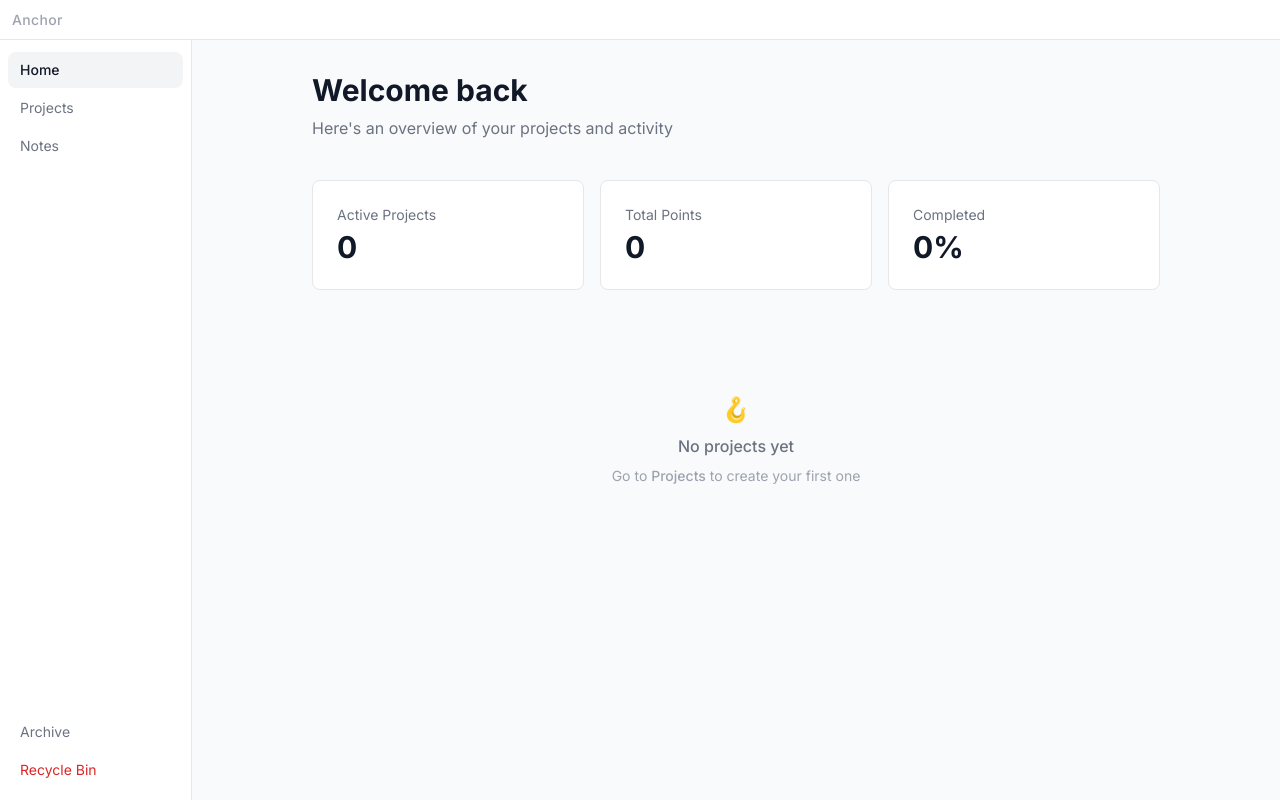
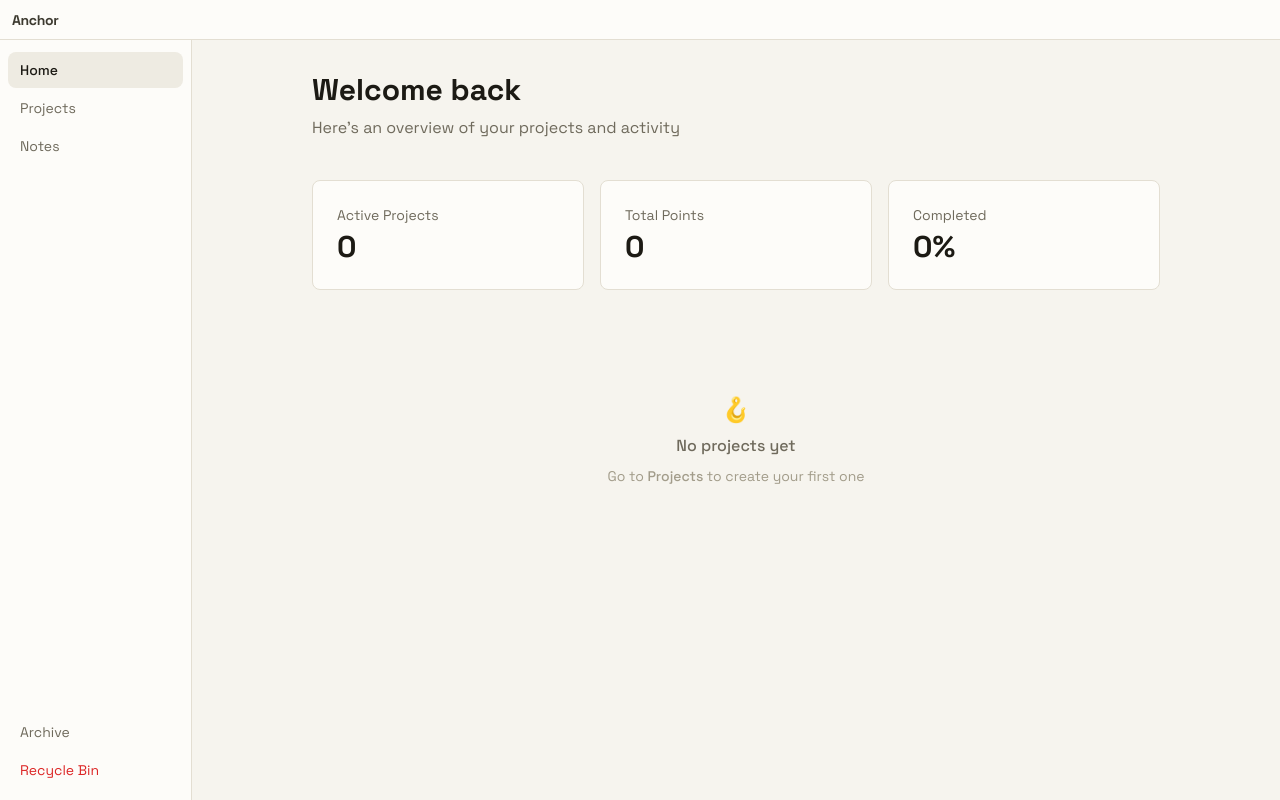
Before and after one commit to rileyheasley/anchor, a React (Vite) app: page / in a window 1280 px wide. Built offline with nearby package versions, Linux system fonts and the light colour scheme.

Commit message:
typography

```diff
--- a/package.json
+++ b/package.json
@@ -10,7 +10,7 @@
     "preview": "vite preview"
   },
   "dependencies": {
-    "@fontsource-variable/inter": "^5.3.0",
+    "@fontsource-variable/space-grotesk": "^5.3.0",
     "@tiptap/extension-placeholder": "^3.30.5",
     "@tiptap/extension-task-item": "^3.30.5",
     "@tiptap/extension-task-list": "^3.30.5",
--- a/src/components/TitleBar.tsx
+++ b/src/components/TitleBar.tsx
@@ -12,7 +12,7 @@ export default function TitleBar() {
       {/* Mac: leave space for traffic lights (approx 72px) */}
       {isMac && <div className="w-[72px] shrink-0" />}
 
-      <span className="text-sm font-medium text-ink-faint tracking-wide px-3">Anchor</span>
+      <span className="text-sm font-bold text-ink-secondary tracking-tight px-3">Anchor</span>
     </div>
   )
 }
--- a/src/index.css
+++ b/src/index.css
@@ -1,4 +1,4 @@
-@import "@fontsource-variable/inter";
+@import "@fontsource-variable/space-grotesk";
 @import "tailwindcss";
 @import "./theme.css";
 
@@ -9,7 +9,7 @@
 body {
   margin: 0;
   min-height: 100vh;
-  font-family: 'Inter Variable', 'Inter', system-ui, sans-serif;
+  font-family: 'Space Grotesk Variable', 'Space Grotesk', system-ui, sans-serif;
   -webkit-font-smoothing: antialiased;
   -moz-osx-font-smoothing: grayscale;
   text-rendering: optimizeLegibility;
@@ -110,14 +110,15 @@ input, textarea, [contenteditable] {
 
 .markdown-editor .ProseMirror code {
   background: var(--color-surface-muted);
+  color: var(--color-ink-secondary);
   border-radius: 4px;
   padding: 0.1rem 0.3rem;
   font-size: 0.85em;
 }
 
 .markdown-editor .ProseMirror pre {
-  background: var(--color-primary);
-  color: var(--color-ink-inverse);
+  background: var(--color-code-bg);
+  color: var(--color-code-text);
   border-radius: 8px;
   padding: 0.75rem 1rem;
   overflow-x: auto;
--- a/src/theme.css
+++ b/src/theme.css
@@ -6,26 +6,33 @@
  * colors like `gray-900` or `blue-500` directly.
  */
 @theme {
-  /* Surfaces */
-  --color-surface: #ffffff;
-  --color-surface-sunken: #f9fafb;
-  --color-surface-muted: #f3f4f6;
+  /* Type */
+  --font-sans: 'Space Grotesk Variable', 'Space Grotesk', system-ui, sans-serif;
+
+  /* Surfaces — subtle warm paper tone, not stark white */
+  --color-surface: #fdfcf9;
+  --color-surface-sunken: #f6f4ee;
+  --color-surface-muted: #eeebe2;
 
   /* Borders */
-  --color-border: #e5e7eb;
-  --color-border-subtle: #f3f4f6;
-  --color-border-strong: #d1d5db;
+  --color-border: #e3ded2;
+  --color-border-subtle: #ece8dc;
+  --color-border-strong: #d3cdbd;
 
   /* Text / ink */
-  --color-ink: #111827;
-  --color-ink-secondary: #374151;
-  --color-ink-muted: #6b7280;
-  --color-ink-faint: #9ca3af;
-  --color-ink-inverse: #ffffff;
+  --color-ink: #1c1a14;
+  --color-ink-secondary: #3d3a30;
+  --color-ink-muted: #6f6a5c;
+  --color-ink-faint: #a29c8a;
+  --color-ink-inverse: #fdfcf9;
 
   /* Primary action (near-black buttons, focus rings) */
-  --color-primary: #111827;
-  --color-primary-hover: #1f2937;
+  --color-primary: #1c1a14;
+  --color-primary-hover: #332f24;
+
+  /* Code blocks — decoupled from primary so it doesn't shift with buttons */
+  --color-code-bg: #211f2b;
+  --color-code-text: #e7e4da;
 
   /* Accent (interactive/selected state) */
   --color-accent: #3b82f6;
```
Also changed, not shown: 1 other file (tests, documents, lock files or other folders).
